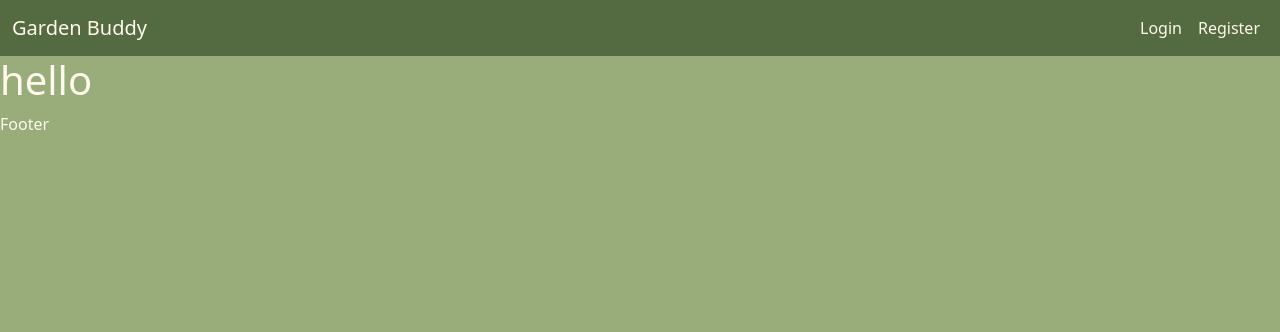
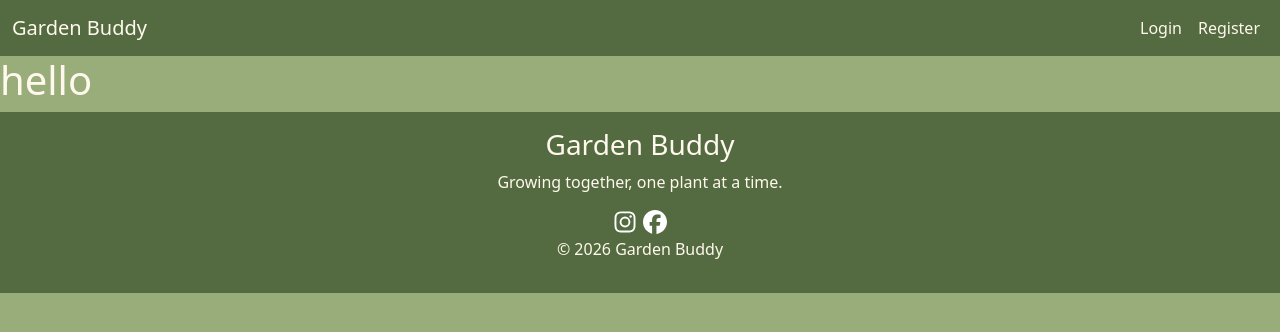
Before and after one commit to RKaurB/cfgdegree-fullstack-project-group3, a React (Vite) app in the folder Frontend/: page /dashboard in a window 1280 px wide. Shown: the top 332 px of the page. Built offline with nearby package versions, Linux system fonts and the light colour scheme.

Commit message:
created footer and designed

```diff
--- a/Frontend/package.json
+++ b/Frontend/package.json
@@ -10,6 +10,9 @@
     "preview": "vite preview"
   },
   "dependencies": {
+    "@fortawesome/fontawesome-svg-core": "^7.2.0",
+    "@fortawesome/free-brands-svg-icons": "^7.2.0",
+    "@fortawesome/react-fontawesome": "^3.3.1",
     "bootstrap": "^5.3.8",
     "react": "^19.2.6",
     "react-dom": "^19.2.6",
--- a/Frontend/src/components/Footer.jsx
+++ b/Frontend/src/components/Footer.jsx
@@ -1,5 +1,20 @@
+import { FontAwesomeIcon } from "@fortawesome/react-fontawesome";
+import { faInstagram, faFacebook } from "@fortawesome/free-brands-svg-icons";
+
 function Footer() {
-    return <footer>Footer</footer>
+  return (
+    <footer className="text-center p-3">
+      <h3>Garden Buddy</h3>
+      <p>Growing together, one plant at a time.</p>
+      <a href="https://instagram.com" target="_blank">
+        <FontAwesomeIcon icon={faInstagram} style={{ color: 'white', fontSize: '24px' }} />
+      </a>
+      <a href="https://facebook.com" target="_blank">
+        <FontAwesomeIcon icon={faFacebook} style={{ color: 'white', fontSize: '24px' }} />
+      </a>
+      <p>© 2026 Garden Buddy</p>
+    </footer>
+  );
 }
 
-export default Footer
+export default Footer;
--- a/Frontend/src/index.css
+++ b/Frontend/src/index.css
@@ -80,3 +80,10 @@ input {
   display: flex;
   flex-direction: column;
 }
+
+/* FOOTER */
+
+footer {
+  color: var(--color-cream);
+  background-color: var(--color-dark-green);
+}
```
Also changed, not shown: 1 other file (tests, documents, lock files or other folders).
